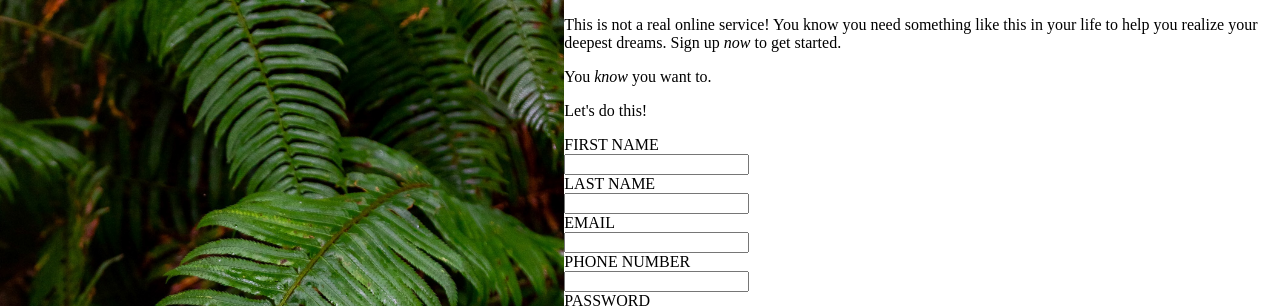
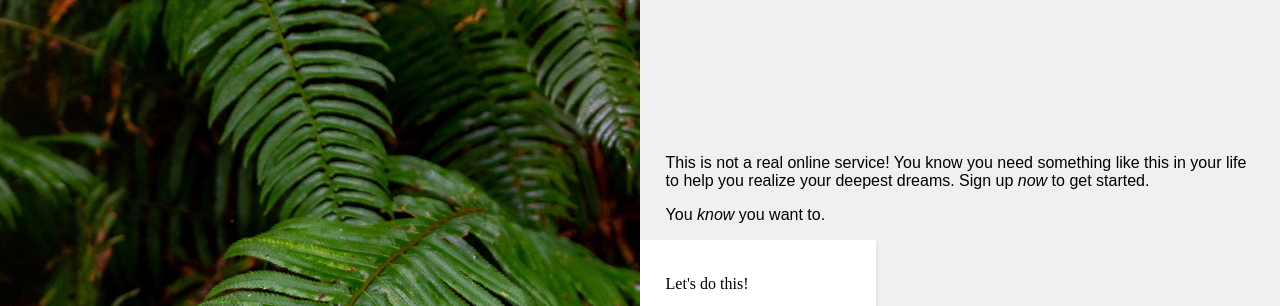
Before and after one commit to troywickliffe/sign-up-form, a plain HTML site: page index.html in a window 1280 px wide. Shown: the top 306 px of the page. Drawn offline with Linux system fonts and the light colour scheme.

Commit message:
Add format, font to right hero form

```diff
--- a/style.css
+++ b/style.css
@@ -43,3 +43,30 @@ html, body {
 h1 {
     color: white;
 }
+
+.content {
+    display: flex;
+    width: 60vw;
+    flex-direction: column;
+    justify-content: center;
+    align-items: start;
+    flex-grow: 2;
+    background-color: rgb(240, 240, 240);
+}
+
+.form {
+    display: flex;
+    justify-content: center;
+    flex-direction: column;
+    background-color: white;
+    padding: 1.2rem 2vw 3rem 2vw;
+    box-shadow: 0px 5px 5px rgba(0, 0, 0, 0.123);
+}
+
+.header, .submit {
+    padding: 0px 2vw;
+}
+
+.header, .left-hero, .submit button {
+    font-family: Arial, Helvetica, sans-serif;
+}
```
